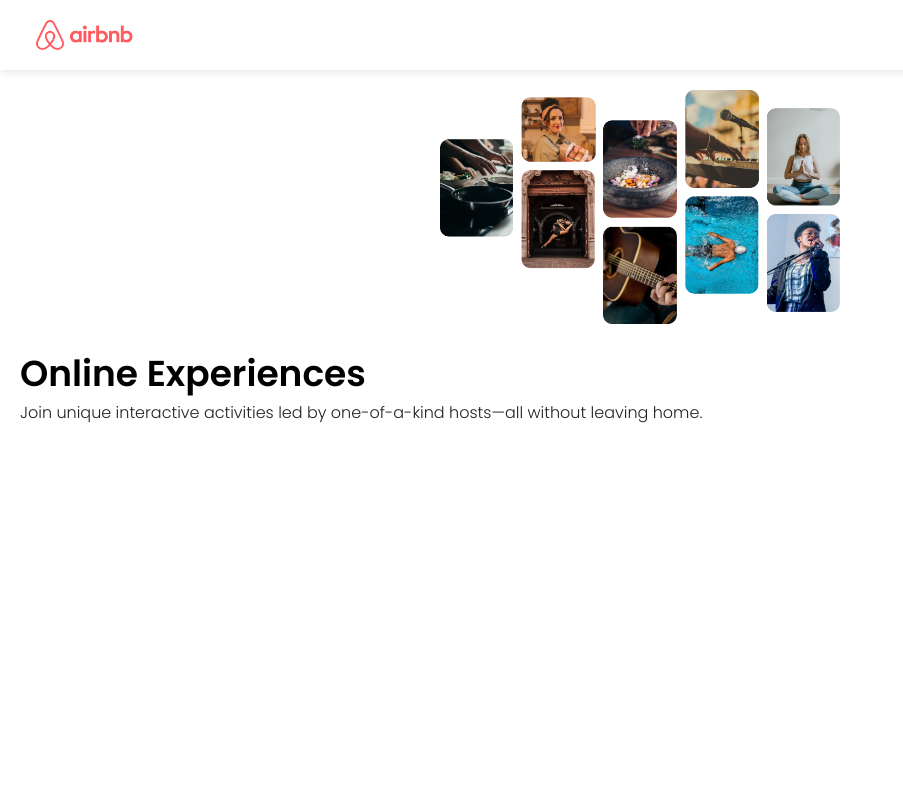
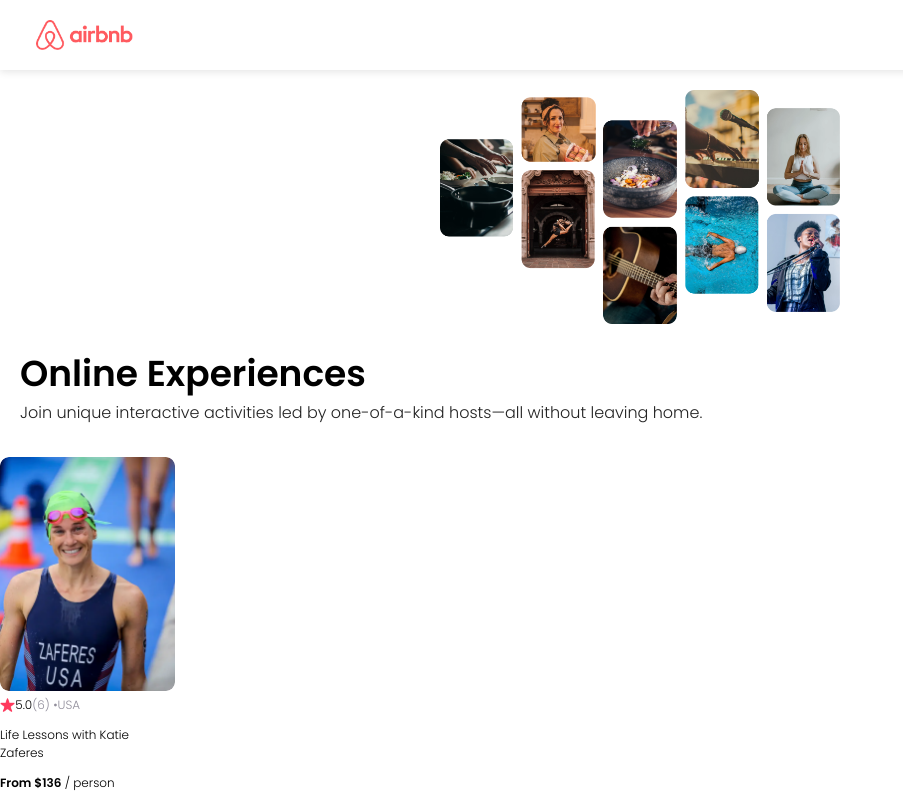
Before and after one commit to jameel-fullstackdeveloper/react-airbnb, a React (Vite) app: page / in a window 1280 px wide. Shown: the whole page, without its empty margins (0-903 px from the left). Built offline with nearby package versions, Linux system fonts and the light colour scheme.

Commit message:
card component added with ui

```diff
--- a/src/App.jsx
+++ b/src/App.jsx
@@ -1,5 +1,7 @@
 import Navbar from "./components/Navbar"
 import Hero from "./components/Hero"
+import Card from "./components/Card"
+
 
 
 function App() {
@@ -7,6 +9,9 @@ function App() {
     <div>
         <Navbar />
         <Hero />
+        <Card />
+
+
     </div>
   )
 }
--- /dev/null
+++ b/src/components/Card.jsx
@@ -0,0 +1,22 @@
+
+import cardpic from "../images/cardpic.png"
+import starpic from "../images/star.png"
+
+function Card  () {
+
+    return (
+        <div className="card">
+            <img src={cardpic} className="card--image" />
+            <div className="card--stats">
+                <img src={starpic} className="card--star" />
+                <span>5.0</span>
+                <span className="gray">(6) • </span>
+                <span className="gray">USA</span>
+            </div>
+            <p>Life Lessons with Katie Zaferes</p>
+            <p><strong>From $136</strong> / person</p>
+    </div>
+    )
+}
+
+export default Card;
--- a/src/index.css
+++ b/src/index.css
@@ -13,6 +13,10 @@ nav {
     display: flex;
     padding: 20px 36px;
     box-shadow: 0px 2.98256px 7.4564px rgba(0, 0, 0, 0.1);
+}
+
+.gray {
+    color: #918E9B;
 }
 
 .logo {
@@ -50,3 +54,22 @@ section{
     color: #222222;
     margin-top: 0px;
 }
+
+.card {
+    width: 175px;
+    font-size: 12px;
+}
+
+.card--image {
+    width: 100%;
+    border-radius: 9px;
+}
+
+.card--stats {
+    display: flex;
+    align-items: center;
+}
+
+.card--star {
+    height: 14px;
+}
```
Also changed, not shown: src/images/cardpic.png (added), src/images/star.png (added).
